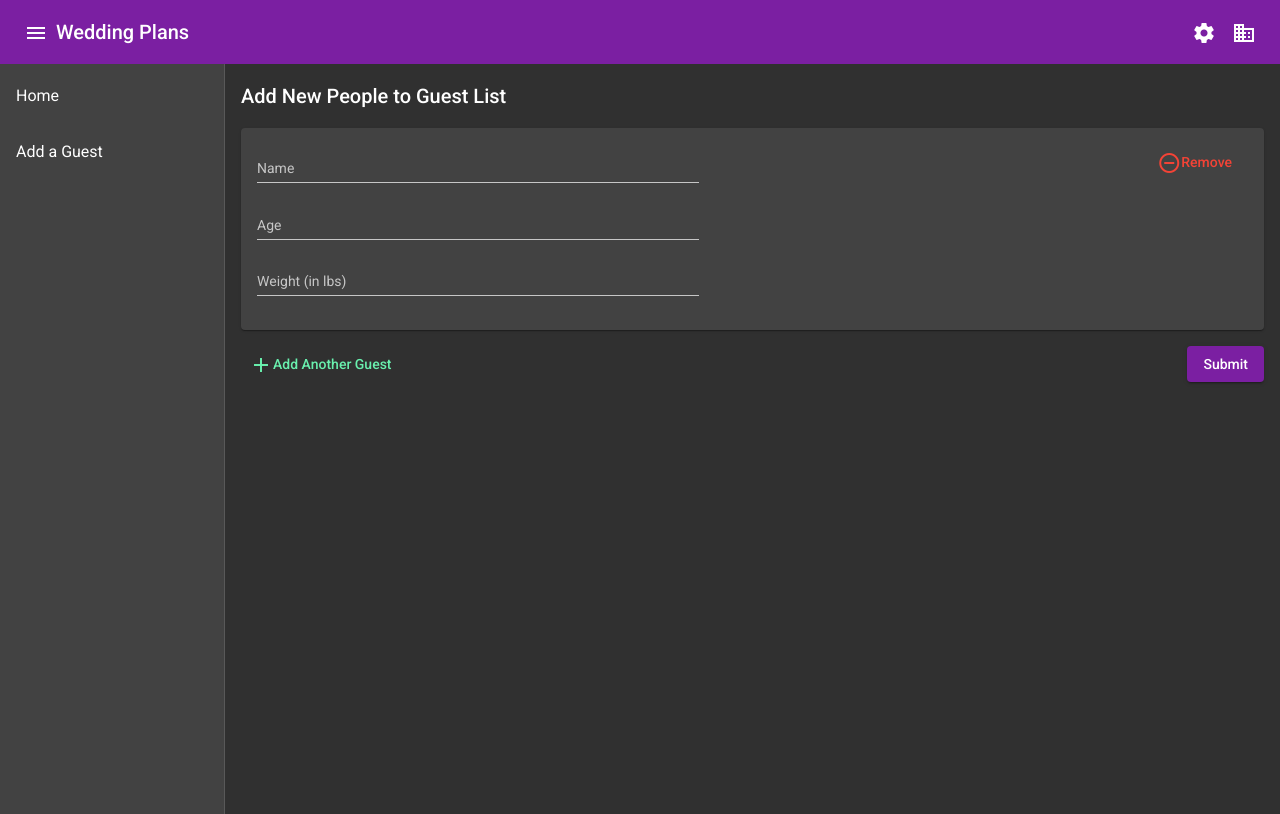
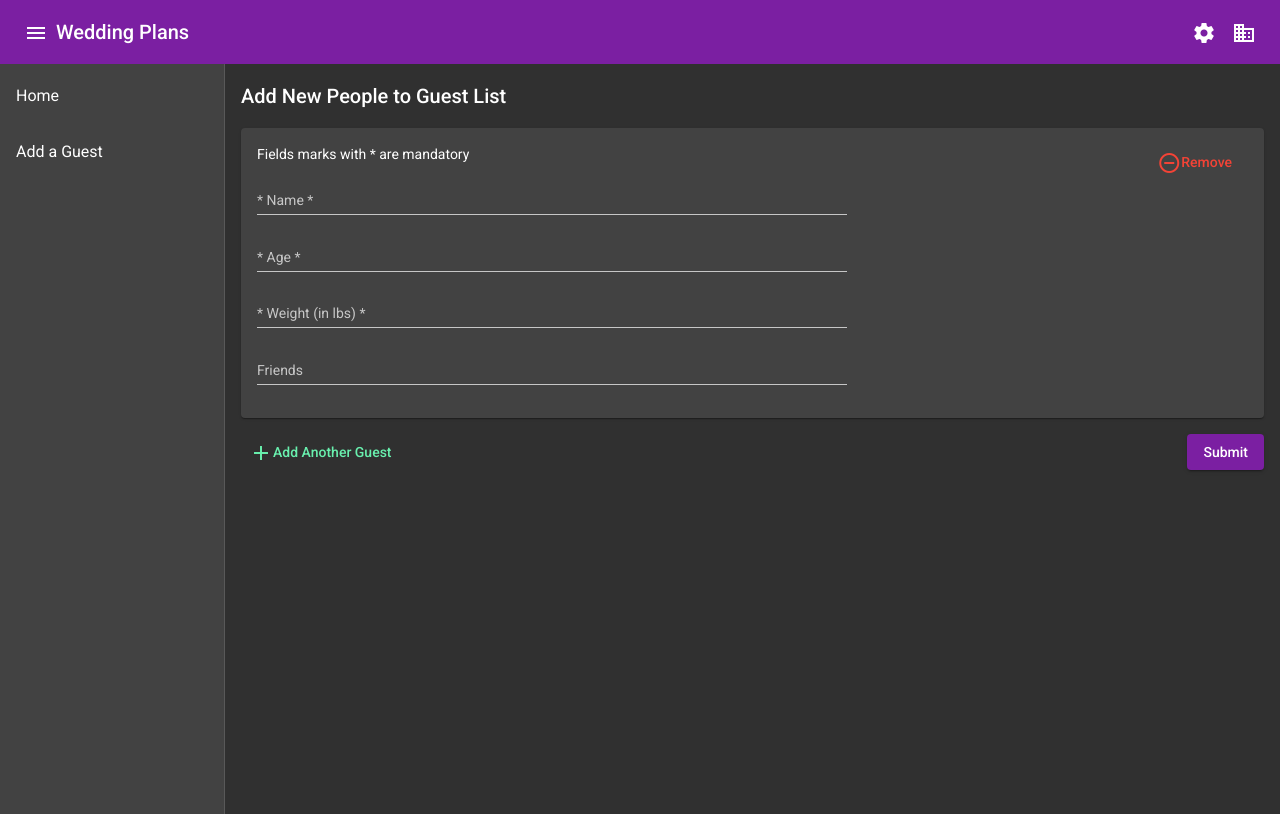
Before and after one commit to EmilyK568/EmilyK568.github.io, an Angular app: page /add-guest in a window 1280 px wide. Built offline with nearby package versions, Linux system fonts and the light colour scheme.

Commit message:
Add chips to guest, validators for form, and error messages

```diff
--- a/src/app/features/add-guest/add-guest.component.html
+++ b/src/app/features/add-guest/add-guest.component.html
@@ -14,7 +14,10 @@
         <mat-icon>add</mat-icon>Add Another Guest
       </button>
       <div class="spacer"></div>
-      <button mat-raised-button color="primary" class="submit">Submit</button>
+      <button mat-raised-button
+              color="primary"
+              class="submit"
+              (click)="submit()">Submit</button>
     </div>
   </div>
 </form>
--- a/src/app/features/add-guest/add-guest.component.ts
+++ b/src/app/features/add-guest/add-guest.component.ts
@@ -29,4 +29,8 @@ export class AddGuestComponent implements OnInit {
     this.guests.removeAt(index);
   }
 
+  submit() {
+    this.guestList.markAllAsTouched();
+  }
+
 }
--- a/src/app/features/add-guest/add-guest.module.ts
+++ b/src/app/features/add-guest/add-guest.module.ts
@@ -1,6 +1,7 @@
 import { NgModule } from '@angular/core';
 import { CommonModule } from '@angular/common';
 import { ReactiveFormsModule } from '@angular/forms';
+import { MatChipsModule } from '@angular/material/chips';
 
 import { SharedModule } from 'src/app/shared/shared.module';
 import { AddGuestRoutingModule } from './add-guest-routing.module';
@@ -13,6 +14,7 @@ import { GuestComponent } from './guest/guest.component';
   imports: [
     CommonModule,
     AddGuestRoutingModule,
+    MatChipsModule,
     ReactiveFormsModule,
     SharedModule
   ]
--- a/src/app/features/add-guest/guest/guest.component.html
+++ b/src/app/features/add-guest/guest/guest.component.html
@@ -1,16 +1,46 @@
 <form [formGroup]="guestForm">
   <div class="form-fields">
+    <p>Fields marks with * are mandatory</p>
     <mat-form-field>
-      <mat-label>Name</mat-label>
+      <mat-label>* Name</mat-label>
       <input matInput formControlName="name">
+      <mat-error *ngIf="guestForm.controls.name.touched && guestForm.controls.name.invalid">
+        <span *ngIf="guestForm.controls.name.errors.required">This field is mandatory.</span>
+      </mat-error>
     </mat-form-field>
     <mat-form-field>
-      <mat-label>Age</mat-label>
-      <input matInput formControlName="age">
+      <mat-label>* Age</mat-label>
+      <input matInput
+             formControlName="age"
+             type="number">
+      <mat-error *ngIf="guestForm.controls.age.touched && guestForm.controls.age.invalid">
+        <span *ngIf="guestForm.controls.age.errors.required">This field is mandatory.</span>
+      </mat-error>
     </mat-form-field>
     <mat-form-field>
-      <mat-label>Weight (in lbs)</mat-label>
-      <input matInput formControlName="weight">
+      <mat-label>* Weight (in lbs)</mat-label>
+      <input matInput
+             formControlName="weight"
+             type="number">
+      <mat-error *ngIf="guestForm.controls.weight.touched && guestForm.controls.weight.invalid">
+        <span *ngIf="guestForm.controls.weight.errors.required">This field is mandatory.</span>
+      </mat-error>
+    </mat-form-field>
+    <mat-form-field class="example-chip-list">
+      <mat-label>Friends</mat-label>
+      <mat-chip-list #chipList matTooltip="Used for table seating">
+        <mat-chip *ngFor="let friend of friends; let i=index"
+                  [selectable]="true"
+                  [removable]="true"
+                  (removed)="removeFriend(i)">
+          {{ friend }}
+          <mat-icon matChipRemove>cancel</mat-icon>
+        </mat-chip>
+        <input placeholder="New friend..."
+               [matChipInputFor]="chipList"
+               [matChipInputAddOnBlur]="true"
+               (matChipInputTokenEnd)="addFriend($event)">
+      </mat-chip-list>
     </mat-form-field>
   </div>
   <div class="spacer"></div>
--- a/src/app/features/add-guest/guest/guest.component.scss
+++ b/src/app/features/add-guest/guest/guest.component.scss
@@ -7,7 +7,7 @@ form {
   flex: 2;
 
   .form-fields {
-    flex: 1;
+    flex: 2;
     display: flex;
     flex-direction: column;
   }
--- a/src/app/features/add-guest/guest/guest.component.ts
+++ b/src/app/features/add-guest/guest/guest.component.ts
@@ -1,5 +1,6 @@
 import { Component, EventEmitter, Input, OnInit, Output } from '@angular/core';
-import { FormControl } from '@angular/forms';
+import { FormControl, Validators } from '@angular/forms';
+import { MatChipInputEvent } from '@angular/material/chips';
 
 
 @Component({
@@ -11,6 +12,7 @@ export class GuestComponent implements OnInit {
   @Input() guestForm: any;
   @Input() index: number = 0;
   @Output() remove = new EventEmitter();
+  friends: Array<string> = [];
 
   constructor() { }
 
@@ -20,13 +22,29 @@ export class GuestComponent implements OnInit {
 
   setFormControls() {
     if (this.guestForm) {
-      this.guestForm.addControl('name', new FormControl(null));
-      this.guestForm.addControl('age', new FormControl(null));
-      this.guestForm.addControl('weight', new FormControl(null));
+      this.guestForm.addControl('name', new FormControl(null, {validators: Validators.required}));
+      this.guestForm.addControl('age', new FormControl(null, {validators: Validators.required}));
+      this.guestForm.addControl('weight', new FormControl(null, {validators: Validators.required}));
+      this.guestForm.addControl('friends', new FormControl([]));
     }
   }
 
   removeMe() {
     this.remove.emit(this.index);
   }
+
+  removeFriend(index: number) {
+    this.friends.splice(index, 1);
+  }
+
+  addFriend(event: MatChipInputEvent) {
+    const value = event.value;
+    const input = event.input;
+
+    this.friends.push(value.trim());
+    this.guestForm.get('friends').setValue(this.friends);
+    if (input) {
+      input.value = '';
+    }
+  }
 }
--- a/src/app/shared/shared.module.ts
+++ b/src/app/shared/shared.module.ts
@@ -5,6 +5,7 @@ import { MatCardModule } from '@angular/material/card';
 import { MatChipsModule } from '@angular/material/chips';
 import { MatInputModule } from '@angular/material/input';
 import { MatIconModule } from '@angular/material/icon';
+import { MatTooltipModule } from '@angular/material/tooltip';
 
 @NgModule({
   declarations: [],
@@ -18,7 +19,8 @@ import { MatIconModule } from '@angular/material/icon';
     MatCardModule,
     MatChipsModule,
     MatInputModule,
-    MatIconModule
+    MatIconModule,
+    MatTooltipModule
   ]
 })
 export class SharedModule { }
```
